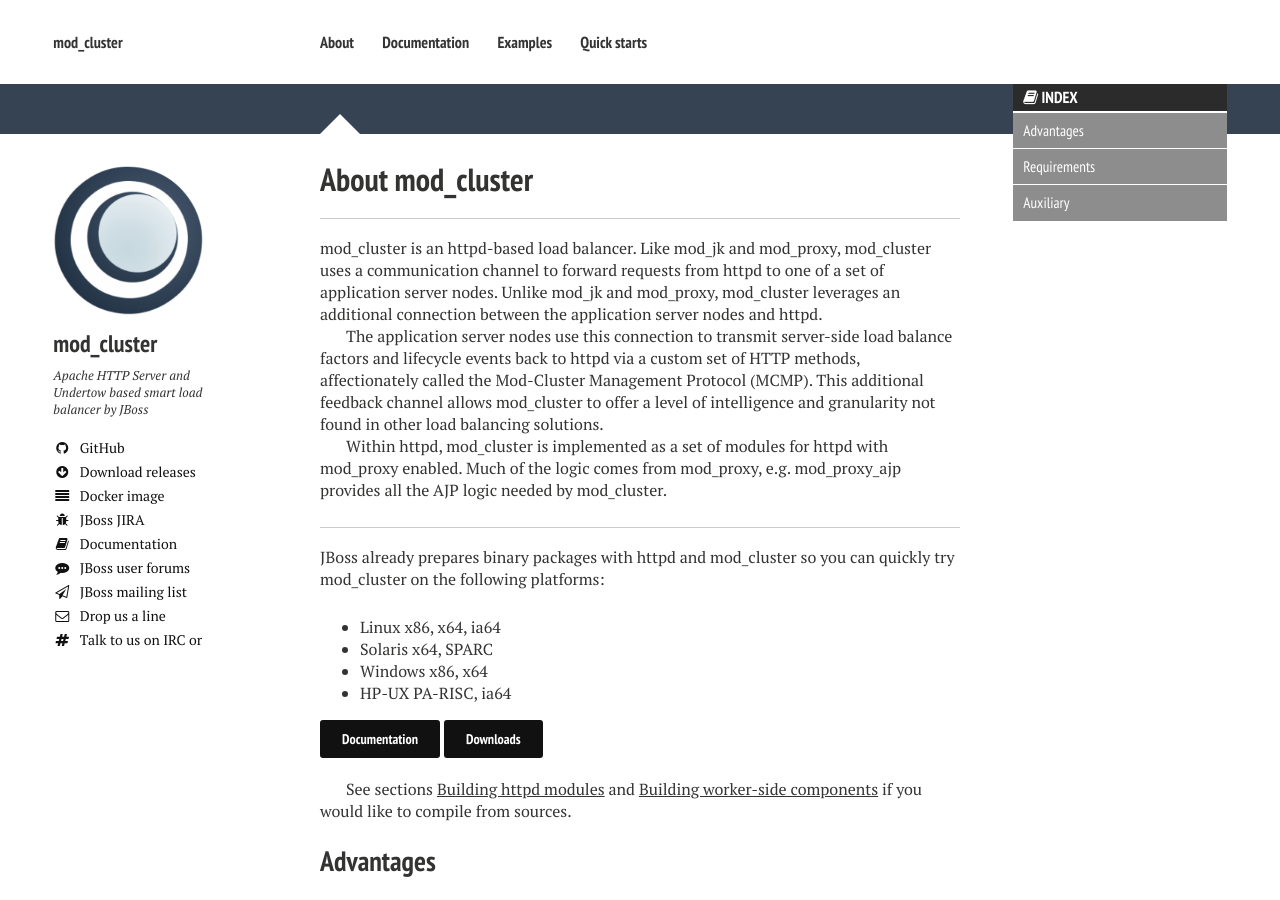
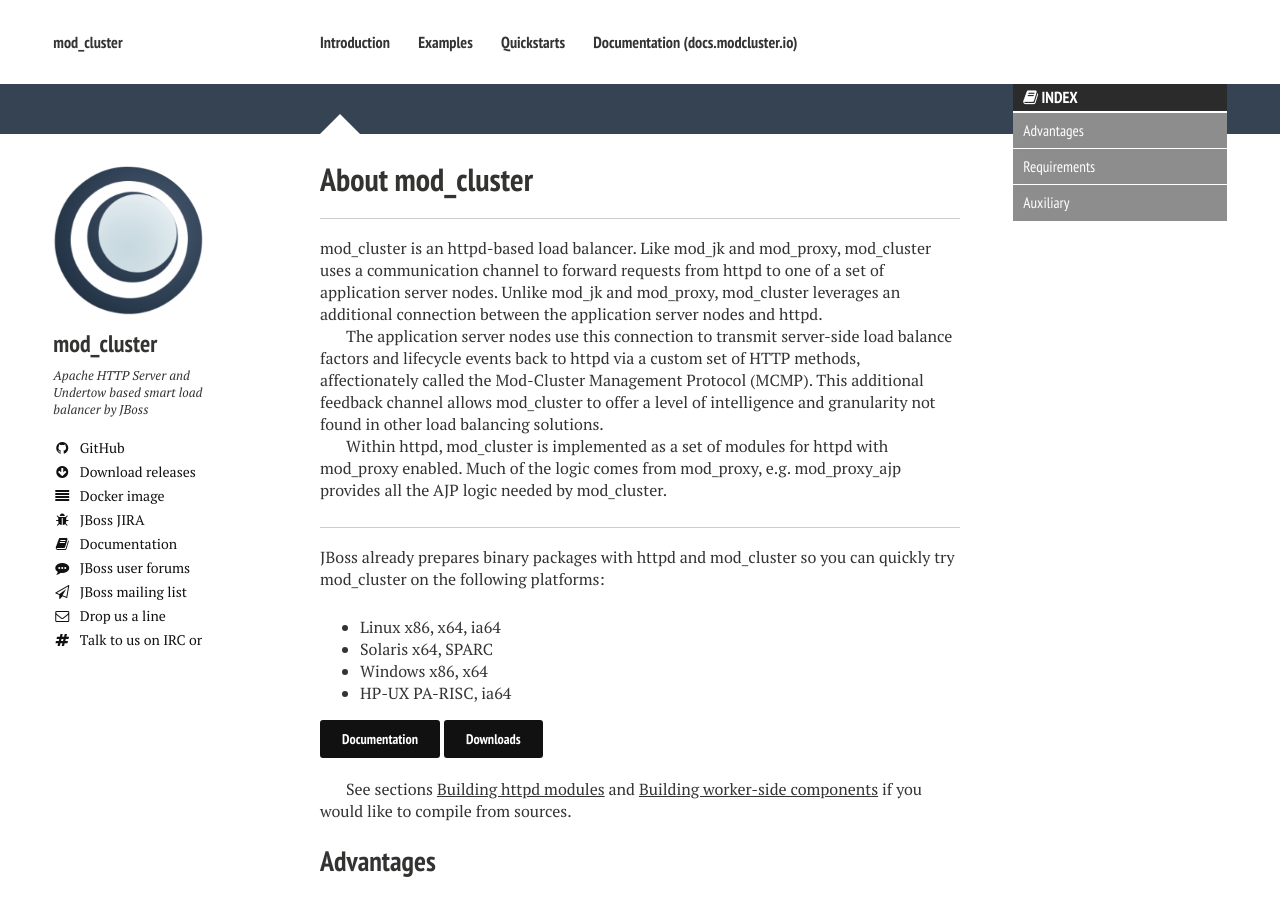
Before and after one commit to jajik/modcluster.io, a Jekyll site: the page built from index.md, in a window 1280 px wide and 900 px high. Built offline with Jekyll 4.4.1, drawn with Linux system fonts in a browser that asks for light colours; nearby versions of some CDN libraries.

Commit message:
Shuffle navigation

```diff
--- a/_data/navigation.yml
+++ b/_data/navigation.yml
@@ -1,11 +1,11 @@
-- title: About
+- title: Introduction
   url: /
-
-- title: Documentation
-  url: http://docs.modcluster.io
 
 - title: Examples
   url: /examples/
 
-- title: Quick starts
+- title: Quickstarts
   url: /quickstarts/
+
+- title: Documentation (docs.modcluster.io)
+  url: http://docs.modcluster.io
```
